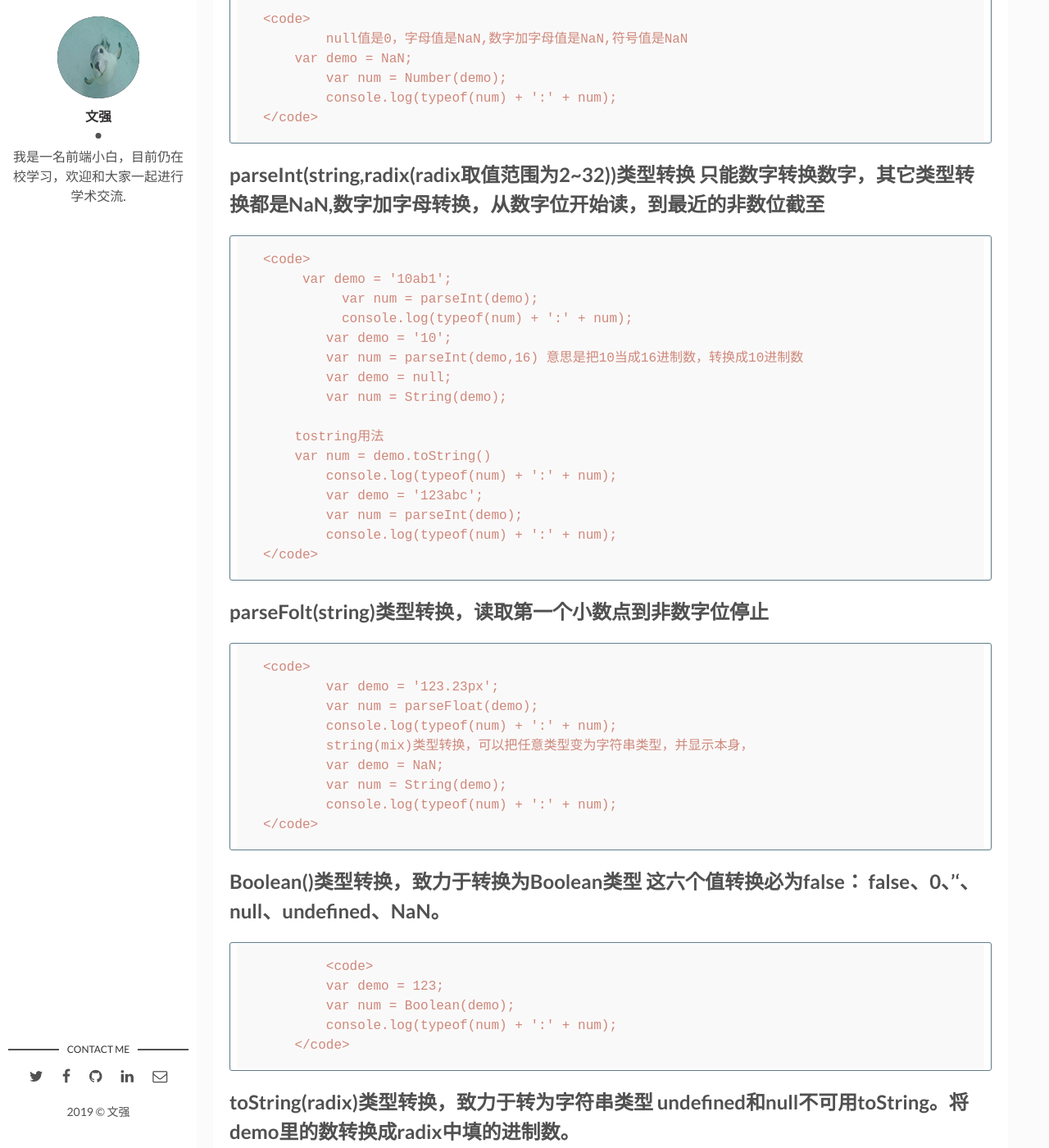
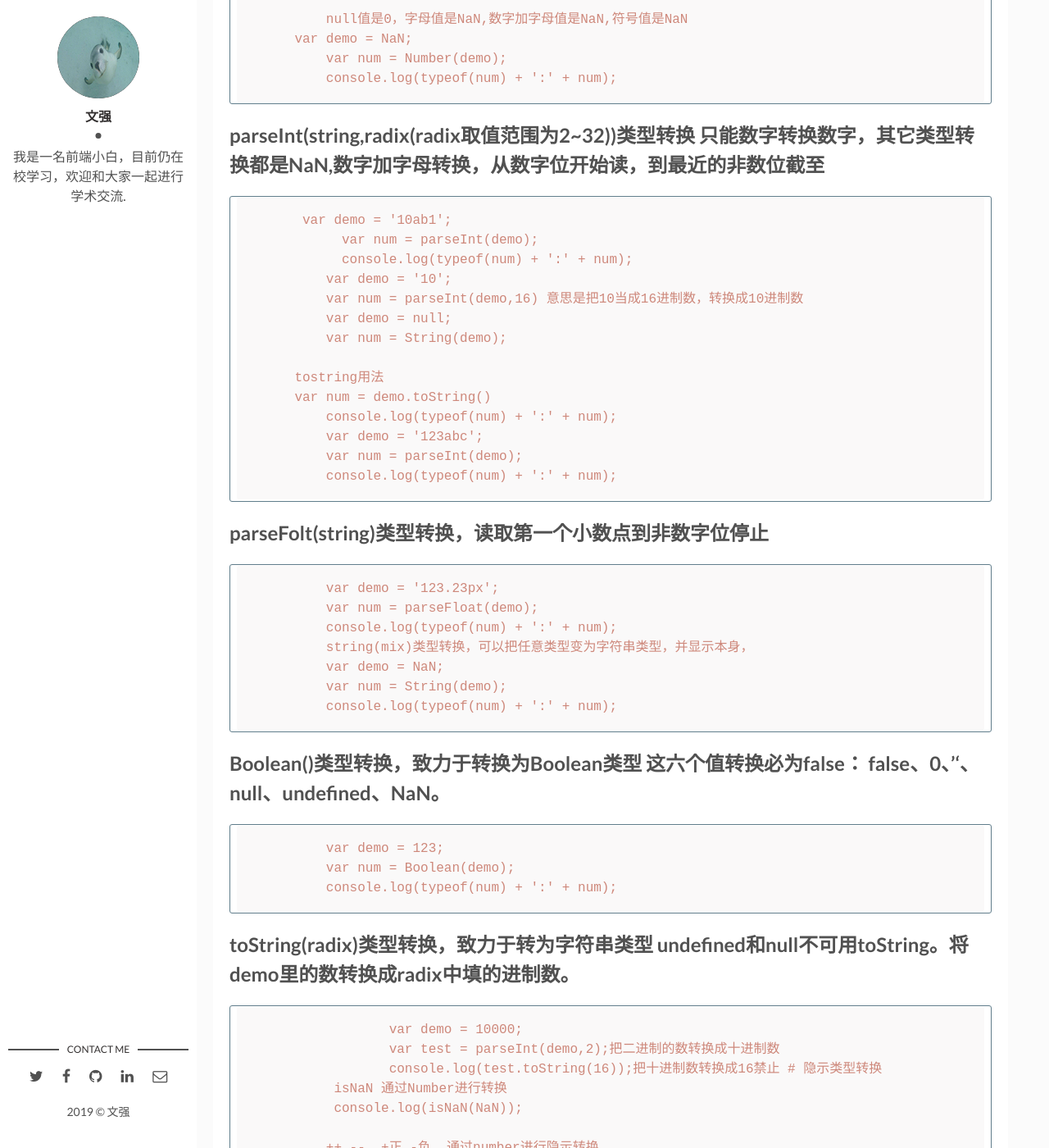
Before and after one commit to stansonzhao/js.github.io, a Jekyll site: the page built from _posts/2019-08-17-change.md, in a window 1280 px wide and 1400 px high, scrolled down 898 px. Shown: the whole window at 82% size. Built offline with Jekyll 4.4.1, drawn with Linux system fonts in a browser that asks for light colours; comment, search, counter and statistics services are not loaded; some of the changed text lies outside the part shown.

Commit message:
Update 2019-08-17-change.md

```diff
--- a/_posts/2019-08-17-change.md
+++ b/_posts/2019-08-17-change.md
@@ -14,17 +14,14 @@ JavaScript (usually abbreviated as JS) is an advanced, interpreted programming l
 	分为两种，一、显示类型转换，二、隐示类型转换
 
 ##  Number(mix)类型转换     undefined转换为Number类型值是NaN,false值是0，true值是1，
-    <code>
 		null值是0，字母值是NaN,数字加字母值是NaN,符号值是NaN
 	    var demo = NaN;
 		var num = Number(demo);
 		console.log(typeof(num) + ':' + num);
-    </code>
 
 
 
 ## parseInt(string,radix(radix取值范围为2~32))类型转换 只能数字转换数字，其它类型转换都是NaN,数字加字母转换，从数字位开始读，到最近的非数位截至
-    <code>
 	     var demo = '10ab1';
 		  var num = parseInt(demo);
 		  console.log(typeof(num) + ':' + num);
@@ -39,11 +36,9 @@ JavaScript (usually abbreviated as JS) is an advanced, interpreted programming l
 		var demo = '123abc';
 		var num = parseInt(demo);
 		console.log(typeof(num) + ':' + num);
-    </code>
 
 
 ## parseFolt(string)类型转换，读取第一个小数点到非数字位停止
-    <code>
 		var demo = '123.23px';
 		var num = parseFloat(demo);
 		console.log(typeof(num) + ':' + num);
@@ -51,23 +46,19 @@ JavaScript (usually abbreviated as JS) is an advanced, interpreted programming l
 		var demo = NaN;
 		var num = String(demo);
 		console.log(typeof(num) + ':' + num);
-    </code>
 
 ## Boolean()类型转换，致力于转换为Boolean类型  这六个值转换必为false： false、0、''、null、undefined、NaN。
-		<code>
+
 		var demo = 123;
 		var num = Boolean(demo);
 		console.log(typeof(num) + ':' + num);
-        </code>
+
 
 ## toString(radix)类型转换，致力于转为字符串类型  undefined和null不可用toString。将demo里的数转换成radix中填的进制数。
-    <code>
 			var demo = 10000;
 			var test = parseInt(demo,2);把二进制的数转换成十进制数
 			console.log(test.toString(16));把十进制数转换成16禁止
-    </code>
 # 隐示类型转换
-    <code>
 		 isNaN 通过Number进行转换
 		 console.log(isNaN(NaN));
 
@@ -83,4 +74,3 @@ JavaScript (usually abbreviated as JS) is an advanced, interpreted programming l
 		var a = 123123.3456789;
         toFixed(X),只显示至小数点后X位截至，如果保留数的最后一位的后一位会进行四舍五入
 		alert(a.toFixed(3));
-    </code>
```
